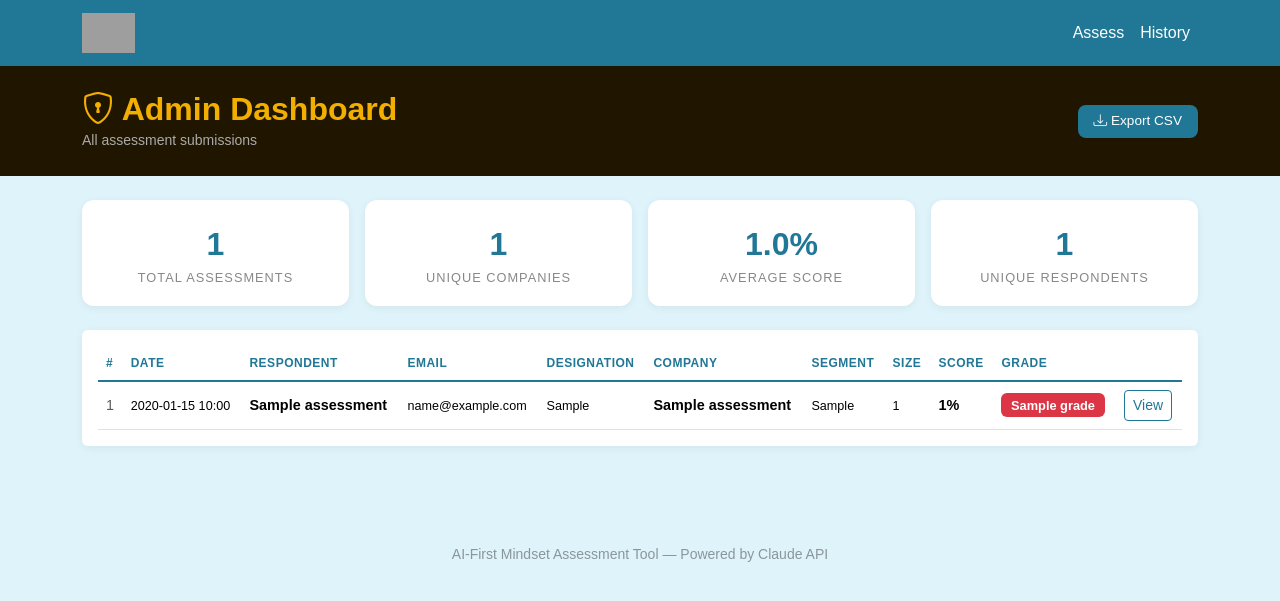
After one commit to rajanand012/Al-First-Mindset-company, a Flask app: template templates/admin.html in a window 1280 px wide. The commit adds this page. Shown: the top 601 px of the page. Run offline with Flask 3, Linux system fonts and the light colour scheme; the template is opened without the code that fills it: most values are stand-ins (such as "Sample title", 1, 10 or a date in 2020); some web fonts are replaced; grey boxes are pictures that could not be loaded.

Commit message:
Add respondent fields (name, email, designation) and /admin dashboard
- Index form now requires name, email, and designation before starting
- All respondent data saved to database alongside assessment results
- New /admin page shows all submissions in a searchable table with:
  - Summary stats (total assessments, unique companies, avg score, respondents)
  - Full data table with respondent info, company, scores, grades
  - CSV export button
- Database schema updated with respondent_name, respondent_email,
  respondent_designation columns

https://claude.ai/code/session_01VjLyAAMQG88LoUwScvRdAJ

```diff
--- a/app.py
+++ b/app.py
@@ -33,18 +33,24 @@ def assess():
     step = request.form.get("step", "company_info")
 
     if step == "company_info":
+        respondent_name = request.form.get("respondent_name", "").strip()
+        respondent_email = request.form.get("respondent_email", "").strip()
+        respondent_designation = request.form.get("respondent_designation", "").strip()
         company_name = request.form.get("company_name", "").strip()
         website_url = request.form.get("website_url", "").strip()
         industry_segment = request.form.get("industry_segment", "").strip()
         company_size = request.form.get("company_size", "").strip()
 
-        if not company_name or not website_url:
-            flash("Company name and website URL are required.", "error")
+        if not company_name or not website_url or not respondent_name or not respondent_email:
+            flash("Name, email, company name and website URL are required.", "error")
             return redirect(url_for("index"))
 
         return render_template(
             "questionnaire.html",
             questions=QUESTIONS,
+            respondent_name=respondent_name,
+            respondent_email=respondent_email,
+            respondent_designation=respondent_designation,
             company_name=company_name,
             website_url=website_url,
             industry_segment=industry_segment,
@@ -52,6 +58,9 @@ def assess():
         )
 
     elif step == "questionnaire":
+        respondent_name = request.form.get("respondent_name", "").strip()
+        respondent_email = request.form.get("respondent_email", "").strip()
+        respondent_designation = request.form.get("respondent_designation", "").strip()
         company_name = request.form.get("company_name", "").strip()
         website_url = request.form.get("website_url", "").strip()
         industry_segment = request.form.get("industry_segment", "").strip()
@@ -81,6 +90,10 @@ def assess():
                 company_name, website_url,
                 industry_segment, company_size, answers
             )
+
+            result["respondent_name"] = respondent_name
+            result["respondent_email"] = respondent_email
+            result["respondent_designation"] = respondent_designation
 
             # Step 2: Generate AI recommendations via Claude API
             try:
@@ -142,6 +155,12 @@ def company_history(company_name):
     )
 
 
+@app.route("/admin")
+def admin():
+    assessments = get_all_assessments()
+    return render_template("admin.html", assessments=assessments)
+
+
 @app.route("/api/ecosystem-insights", methods=["POST"])
 def ecosystem_insights():
     """Async endpoint: fetch AI ecosystem insights for the company's industry."""
--- /dev/null
+++ b/templates/admin.html
@@ -0,0 +1,191 @@
+{% extends "base.html" %}
+{% block title %}Admin — All Assessments | AI-First Mindset{% endblock %}
+
+{% block extra_css %}
+<style>
+    .admin-header {
+        background: var(--ai-charcoal);
+        color: var(--ai-white);
+        padding: 1.5rem 0;
+    }
+    .admin-header h2 { color: var(--ai-yellow); }
+    .admin-stat {
+        background: var(--ai-white);
+        border-radius: 12px;
+        padding: 1.2rem;
+        text-align: center;
+        box-shadow: 0 2px 8px rgba(32, 22, 0, 0.06);
+    }
+    .admin-stat-number {
+        font-size: 2rem;
+        font-weight: 800;
+        color: var(--ai-blue);
+    }
+    .admin-stat-label {
+        font-size: 0.8rem;
+        color: #888;
+        text-transform: uppercase;
+        letter-spacing: 1px;
+    }
+    .table th {
+        font-size: 0.75rem;
+        text-transform: uppercase;
+        letter-spacing: 0.5px;
+        color: var(--ai-blue);
+        border-bottom: 2px solid var(--ai-blue);
+    }
+    .table td { vertical-align: middle; font-size: 0.9rem; }
+    .badge-grade {
+        font-size: 0.8rem;
+        padding: 0.3rem 0.6rem;
+        border-radius: 6px;
+        font-weight: 700;
+    }
+    .export-btn {
+        background: var(--ai-blue);
+        color: var(--ai-white);
+        border: none;
+        padding: 0.4rem 1rem;
+        border-radius: 8px;
+        font-size: 0.85rem;
+        cursor: pointer;
+    }
+    .export-btn:hover { opacity: 0.9; color: var(--ai-white); }
+</style>
+{% endblock %}
+
+{% block content %}
+<div class="admin-header">
+    <div class="container">
+        <div class="d-flex justify-content-between align-items-center">
+            <div>
+                <h2 class="fw-bold mb-0"><i class="bi bi-shield-lock"></i> Admin Dashboard</h2>
+                <small style="color: #aaa;">All assessment submissions</small>
+            </div>
+            <div>
+                {% if assessments %}
+                <button class="export-btn" onclick="exportCSV()">
+                    <i class="bi bi-download"></i> Export CSV
+                </button>
+                {% endif %}
+            </div>
+        </div>
+    </div>
+</div>
+
+<div class="container py-4">
+    <!-- Stats Row -->
+    {% if assessments %}
+    <div class="row g-3 mb-4">
+        <div class="col-md-3">
+            <div class="admin-stat">
+                <div class="admin-stat-number">{{ assessments|length }}</div>
+                <div class="admin-stat-label">Total Assessments</div>
+            </div>
+        </div>
+        <div class="col-md-3">
+            <div class="admin-stat">
+                <div class="admin-stat-number">{{ assessments|map(attribute='company_name')|unique|list|length }}</div>
+                <div class="admin-stat-label">Unique Companies</div>
+            </div>
+        </div>
+        <div class="col-md-3">
+            <div class="admin-stat">
+                {% set avg = (assessments|sum(attribute='percentage') / assessments|length)|round(1) %}
+                <div class="admin-stat-number">{{ avg }}%</div>
+                <div class="admin-stat-label">Average Score</div>
+            </div>
+        </div>
+        <div class="col-md-3">
+            <div class="admin-stat">
+                <div class="admin-stat-number">{{ assessments|map(attribute='respondent_email')|select|unique|list|length }}</div>
+                <div class="admin-stat-label">Unique Respondents</div>
+            </div>
+        </div>
+    </div>
+    {% endif %}
+
+    <!-- Data Table -->
+    {% if assessments %}
+    <div class="card p-3">
+        <div class="table-responsive">
+            <table class="table table-hover mb-0" id="adminTable">
+                <thead>
+                    <tr>
+                        <th>#</th>
+                        <th>Date</th>
+                        <th>Respondent</th>
+                        <th>Email</th>
+                        <th>Designation</th>
+                        <th>Company</th>
+                        <th>Segment</th>
+                        <th>Size</th>
+                        <th>Score</th>
+                        <th>Grade</th>
+                        <th></th>
+                    </tr>
+                </thead>
+                <tbody>
+                    {% for a in assessments %}
+                    <tr>
+                        <td class="text-muted">{{ a.id }}</td>
+                        <td><small>{{ a.created_at[:16] }}</small></td>
+                        <td class="fw-semibold">{{ a.respondent_name or '—' }}</td>
+                        <td><small>{{ a.respondent_email or '—' }}</small></td>
+                        <td><small>{{ a.respondent_designation or '—' }}</small></td>
+                        <td class="fw-semibold">{{ a.company_name }}</td>
+                        <td><small>{{ a.industry_segment or '—' }}</small></td>
+                        <td><small>{{ a.company_size or '—' }}</small></td>
+                        <td class="fw-bold">{{ a.percentage }}%</td>
+                        <td>
+                            <span class="badge-grade bg-{% if a.percentage >= 70 %}success{% elif a.percentage >= 50 %}primary{% elif a.percentage >= 30 %}warning{% else %}danger{% endif %}" style="color: {% if a.percentage >= 30 and a.percentage < 70 %}var(--ai-charcoal){% else %}#fff{% endif %};">
+                                {{ a.grade }}
+                            </span>
+                        </td>
+                        <td>
+                            <a href="/results/{{ a.id }}" class="btn btn-sm btn-outline-primary">View</a>
+                        </td>
+                    </tr>
+                    {% endfor %}
+                </tbody>
+            </table>
+        </div>
+    </div>
+    {% else %}
+    <div class="text-center py-5">
+        <i class="bi bi-inbox display-1 text-muted"></i>
+        <p class="mt-3 text-muted">No assessments yet.</p>
+    </div>
+    {% endif %}
+</div>
+{% endblock %}
+
+{% block extra_js %}
+<script>
+function exportCSV() {
+    const table = document.getElementById('adminTable');
+    const rows = table.querySelectorAll('tr');
+    let csv = [];
+
+    rows.forEach(row => {
+        const cols = row.querySelectorAll('td, th');
+        const rowData = [];
+        cols.forEach((col, i) => {
+            if (i < cols.length - 1) { // skip the View button column
+                let text = col.textContent.trim().replace(/"/g, '""');
+                rowData.push('"' + text + '"');
+            }
+        });
+        csv.push(rowData.join(','));
+    });
+
+    const blob = new Blob([csv.join('\n')], { type: 'text/csv' });
+    const url = URL.createObjectURL(blob);
+    const a = document.createElement('a');
+    a.href = url;
+    a.download = 'ai-first-assessments.csv';
+    a.click();
+    URL.revokeObjectURL(url);
+}
+</script>
+{% endblock %}
--- a/templates/questionnaire.html
+++ b/templates/questionnaire.html
@@ -322,6 +322,9 @@
 <!-- Form wrapping all slides -->
 <form action="/assess" method="POST" id="questionnaireForm">
     <input type="hidden" name="step" value="questionnaire">
+    <input type="hidden" name="respondent_name" value="{{ respondent_name }}">
+    <input type="hidden" name="respondent_email" value="{{ respondent_email }}">
+    <input type="hidden" name="respondent_designation" value="{{ respondent_designation }}">
     <input type="hidden" name="company_name" value="{{ company_name }}">
     <input type="hidden" name="website_url" value="{{ website_url }}">
     <input type="hidden" name="industry_segment" value="{{ industry_segment }}">
```
Also changed, not shown: database.py (+9 -2 lines), templates/index.html (+20 -0 lines).
